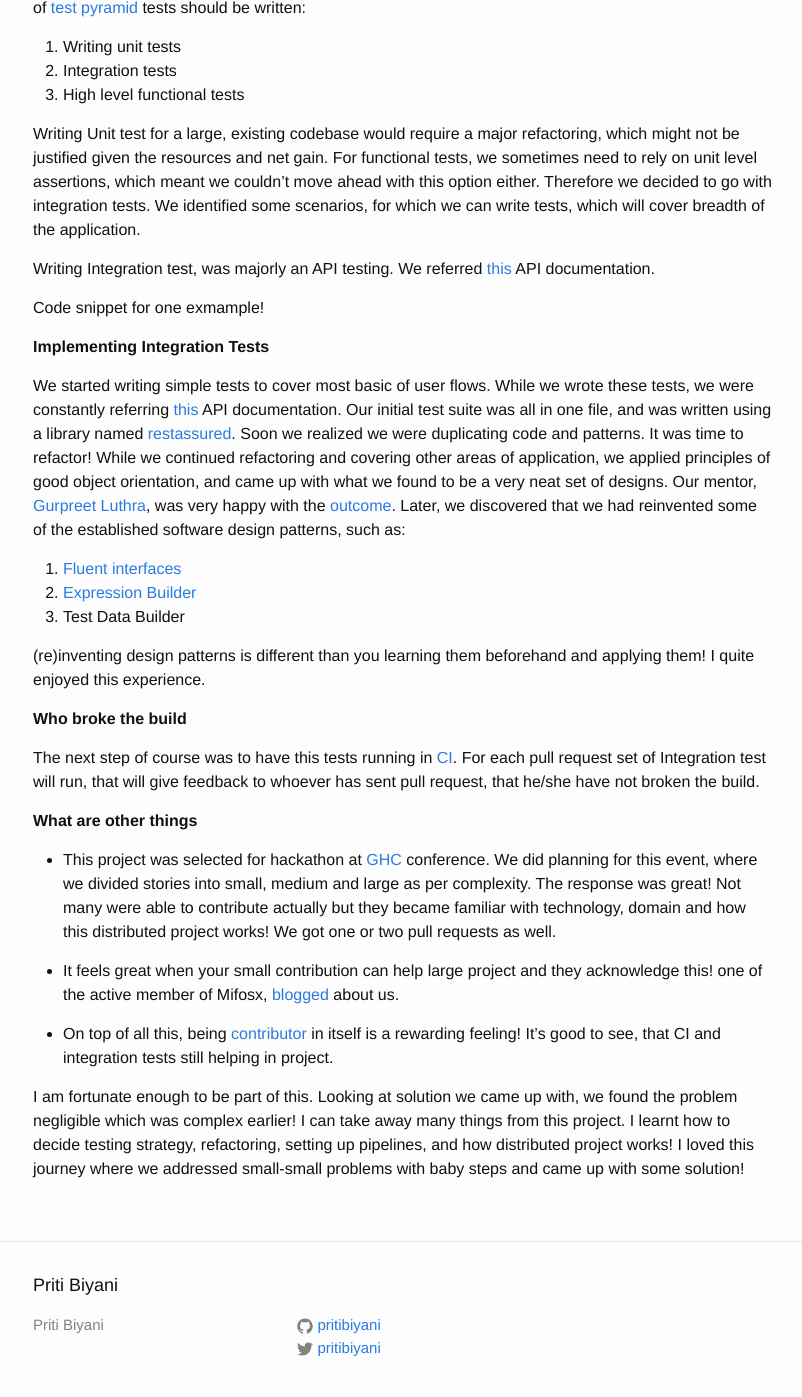
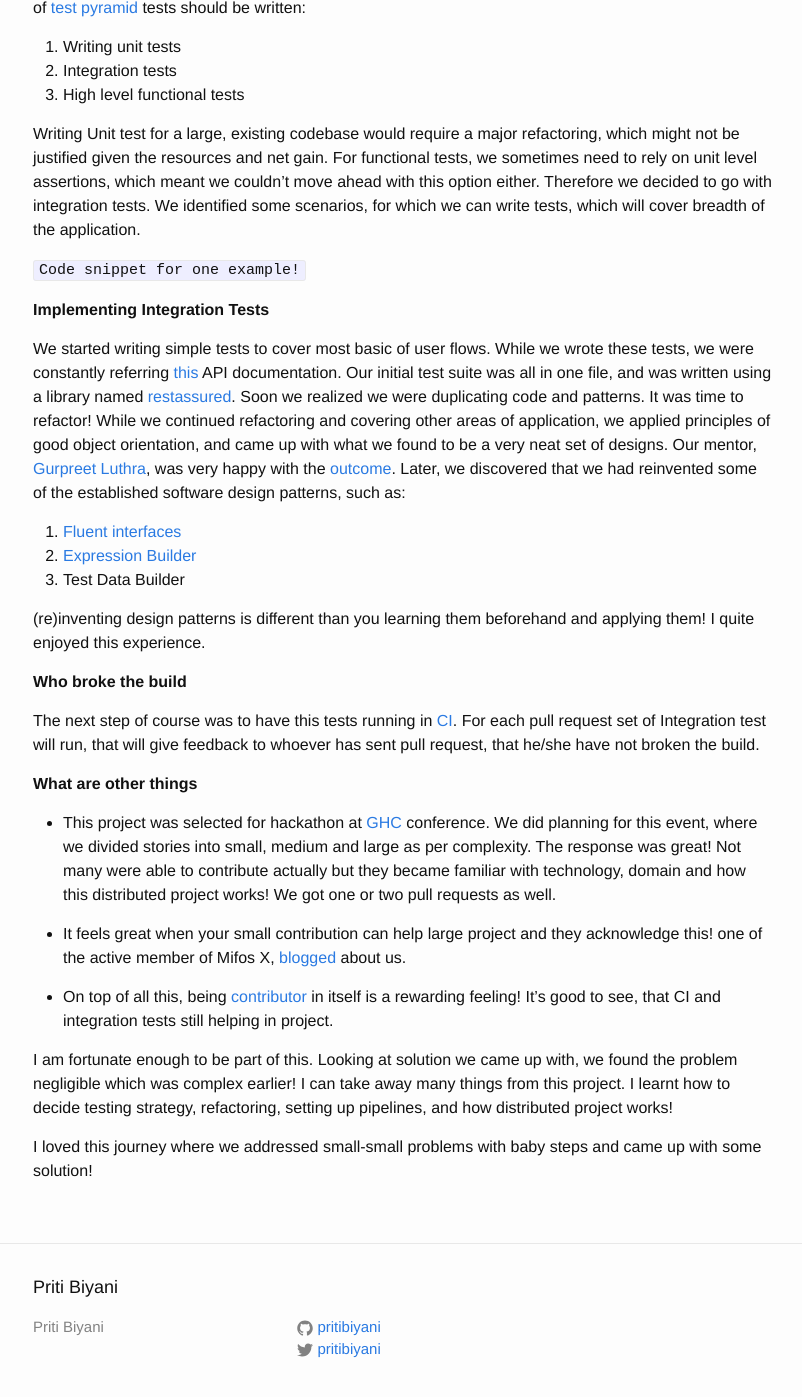
Before and after one commit to pritibiyani/pritibiyani.github.io, a Jekyll site: the page built from _posts/2015-01-17-contribution-to-third-pillar.markdown, in a window 1280 px wide and 1400 px high, scrolled down 765 px. Shown: the top 1397 px of the window, without its empty margins (237-1039 px from the left). Built offline with Jekyll 4.4.1, drawn with Linux system fonts in a browser that asks for light colours; comment, search, counter and statistics services are not loaded; some of the changed text lies outside the part shown.

Commit message:
Minor corrections!

```diff
--- a/_posts/2015-01-17-contribution-to-third-pillar.markdown
+++ b/_posts/2015-01-17-contribution-to-third-pillar.markdown
@@ -15,9 +15,9 @@ Why official?
 3. I understood how it's important to understand the domain, specially when it's banking!
 4. Refactoring!
 
-Well, This was [MifoxX](http://www.openmf.org/) project. This project was being run in ThoughtWorks under [HSP program]( http://www.thoughtworks.com/insights/blog/humanitarian-software-program).
-Little context about Mifosx, it is building software to grow microfinance. MifosX aims to build a Micro-Finance Platform for organizations which are providing Micro-Credit / Micro-Finance to the poor -- so that these organizations can manage and run their operations in a cheap, cost-effective and efficient manner.
-The platform is basically a Javabased server which contains the business rules, domain logic, talks to databases/backend systems and exposes all MifosX functionality over REST/HTTP/JSON.
+Well, This was [Mifos X](http://www.openmf.org/) project. This project was being run in ThoughtWorks under [HSP program]( http://www.thoughtworks.com/insights/blog/humanitarian-software-program).
+Little context about Mifos X, it is building software to grow microfinance. MifosX aims to build a Micro-Finance Platform for organizations which are providing Micro-Credit / Micro-Finance to the poor -- so that these organizations can manage and run their operations in a cheap, cost-effective and efficient manner.
+The platform is basically a Javabased server which contains the business rules, domain logic, talks to databases/backend systems and exposes all Mifos X functionality over REST/HTTP/JSON.
 
 This project domain was complex, many rules and calculations! I was not able to imagine being open source(indeed distributed) this project did not had any tests! They wanted ThoughtWorks to help in:
 
@@ -36,13 +36,11 @@ Writing Unit test for a large, existing codebase would require a major refactori
 For functional tests, we sometimes need to rely on unit level assertions, which meant we couldn’t move ahead with this option either.
 Therefore we decided to go with integration tests. We identified some scenarios, for which we can write tests, which will cover breadth of the application.
 
-Writing Integration test, was majorly an API testing. We referred [this](https://demo.openmf.org/apidocs/apiLive.htm) API documentation.
-
-Code snippet for one exmample!
+`Code snippet for one example!`
 
 **Implementing Integration Tests**
 
-We started writing simple tests to cover most basic of user flows. While we wrote these tests, we were constantly referring [this](https://demo.openmf.org/apidocs/apiLive.htm) API documentation. Our initial test suite was all in one file, and was written using a library named [restassured](https://github.com/jayway/restassured). Soon we realized we were duplicating code and patterns. It was time to refactor! While we continued refactoring and covering other areas of application, we applied principles of good object orientation, and came up with what we found to be a very neat set of designs. Our mentor, [Gurpreet Luthra](https://www.linkedin.com/in/gurpreetluthra), was very happy with the [outcome](https://github.com/openMF/mifosx/tree/develop/mifosng-provider/src/integrationTest/java/org/mifosplatform/integrationtests). Later, we discovered that we had reinvented some of the established software design patterns, such as:
+We started writing simple tests to cover most basic of user flows. While we wrote these tests, we were constantly referring [this](https://demo.openmf.org/api-docs/apiLive.htm) API documentation. Our initial test suite was all in one file, and was written using a library named [restassured](https://github.com/jayway/restassured). Soon we realized we were duplicating code and patterns. It was time to refactor! While we continued refactoring and covering other areas of application, we applied principles of good object orientation, and came up with what we found to be a very neat set of designs. Our mentor, [Gurpreet Luthra](https://www.linkedin.com/in/gurpreetluthra), was very happy with the [outcome](https://github.com/openMF/mifosx/tree/develop/mifosng-provider/src/integrationTest/java/org/mifosplatform/integrationtests). Later, we discovered that we had reinvented some of the established software design patterns, such as:
 
 1. [Fluent interfaces](http://martinfowler.com/bliki/FluentInterface.html)
 2. [Expression Builder](http://martinfowler.com/bliki/ExpressionBuilder.html)
@@ -59,9 +57,11 @@ The next step of course was to have this tests running in [CI](https://github.co
 * This project was selected for hackathon at [GHC](http://archivecomputer.financialexpress.com/sections/news/2065-grace-hopper-india-hosts-hackathon-for-women) conference.
 We did planning for this event, where we divided stories into small, medium and large as per complexity. The response was great! Not many were able to contribute actually but they became familiar with technology, domain and how this distributed project works! We got one or two pull requests as well.
 
-* It feels great when your small contribution can help large project and they acknowledge this! one of the active member of  Mifosx, [blogged](http://mifos.org/blog/thoughtworks-hsp-team-gives-mifos-x-community-solid-footing-grow/) about us.
+* It feels great when your small contribution can help large project and they acknowledge this! one of the active member of  Mifos X, [blogged](http://mifos.org/blog/thoughtworks-hsp-team-gives-mifos-x-community-solid-footing-grow/) about us.
 
 * On top of all this, being [contributor](https://github.com/openMF/mifosx/graphs/contributors) in itself is a rewarding feeling! It's good to see, that CI and integration tests still helping in project.
 
 
-I am fortunate enough to be part of this. Looking at solution we came up with, we found the problem negligible which was complex earlier! I can take away many things from this project. I learnt how to decide testing strategy, refactoring, setting up pipelines, and how distributed project works! I loved this journey where we addressed small-small problems with baby steps and came up with some solution!
+I am fortunate enough to be part of this. Looking at solution we came up with, we found the problem negligible which was complex earlier! I can take away many things from this project. I learnt how to decide testing strategy, refactoring, setting up pipelines, and how distributed project works!
+
+I loved this journey where we addressed small-small problems with baby steps and came up with some solution!
```
